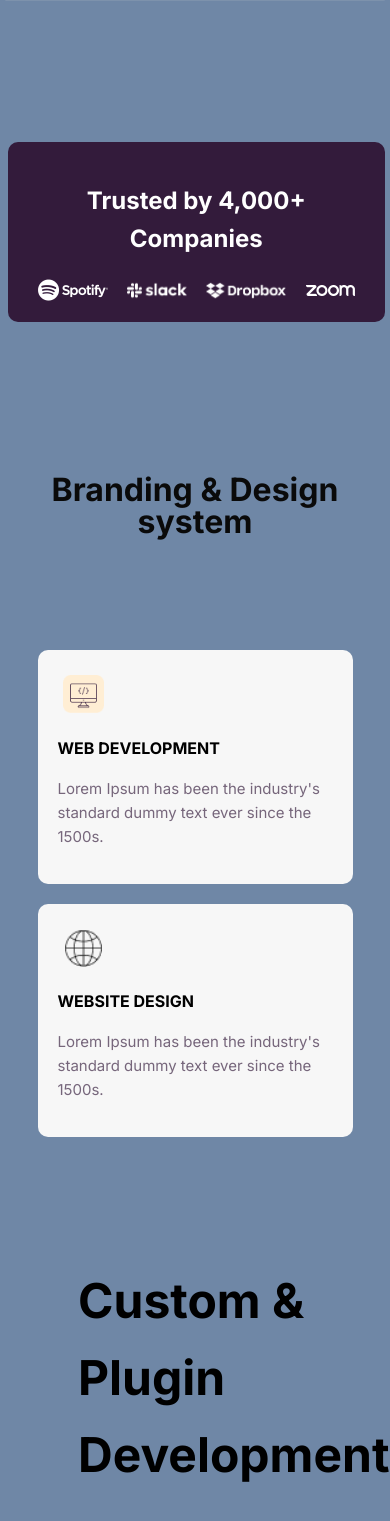
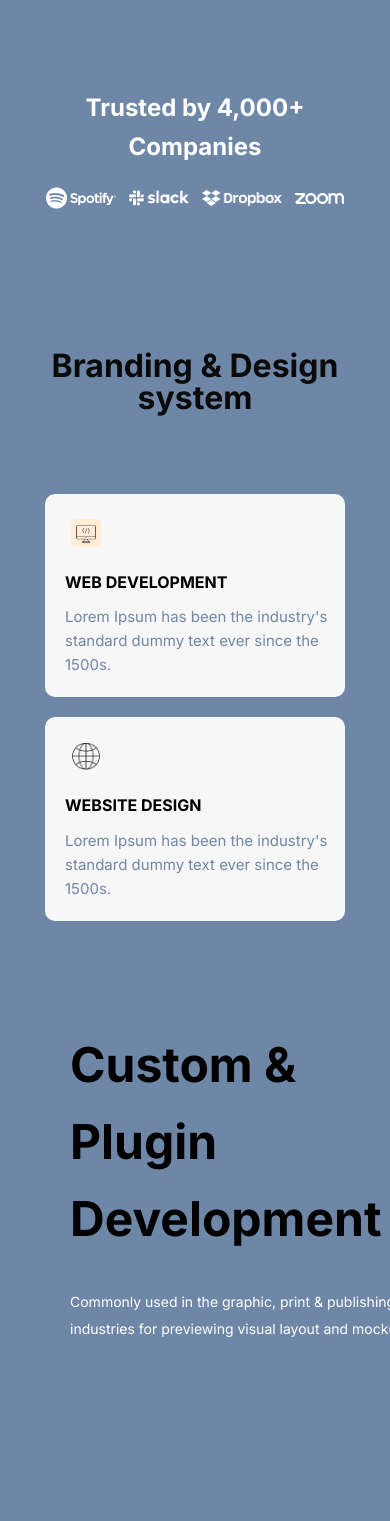
Before and after one commit to ortega20t/rubricaDesarrollo, a plain HTML site: page index.html in a window 390 px wide. Shown: the part 972-2493 px from the top of the page. Drawn offline with Linux system fonts and the light colour scheme.

Commit message:
styles.css

```diff
--- a/styles.css
+++ b/styles.css
@@ -1,4 +1,4 @@
-* General Reset */
+/* General Reset */
 * {
     margin: 0;
     padding: 0;
@@ -207,7 +207,7 @@ body {
 
 /* Texto de las cartas */
 .card p {
-    color: rgba(51, 27, 59, 0.66);
+    color: rgb(111, 135, 166);
     width: 275px;
     font-size: 15px;
 }
@@ -269,7 +269,7 @@ body {
 .custom-description {
     font-size: 18px;
     color: black;
-    max-width: 500px;
+    max-width: 1000px;
     line-height: 1.5;
 }
 
@@ -429,7 +429,7 @@ body {
     }
 
     .companies{
-        background-color: rgba(51, 27, 59, 1);
+        background-color: rgb(111, 135, 166);
     }
 
     .company-logos{
@@ -523,7 +523,7 @@ body {
         justify-content: center;
         align-items: center;
         text-align: center;
-        background-color: rgba(51, 27, 59, 1);
+        background-color:rgb(111, 135, 166);
         width: 379px;
     }
 
@@ -560,7 +560,7 @@ body {
         justify-content: center;
         align-items: center;
         text-align: center;
-        background-color: rgba(51, 27, 59, 1);
+        background-color:rgb(111, 135, 166);
     }
 
     .footer p{
```
